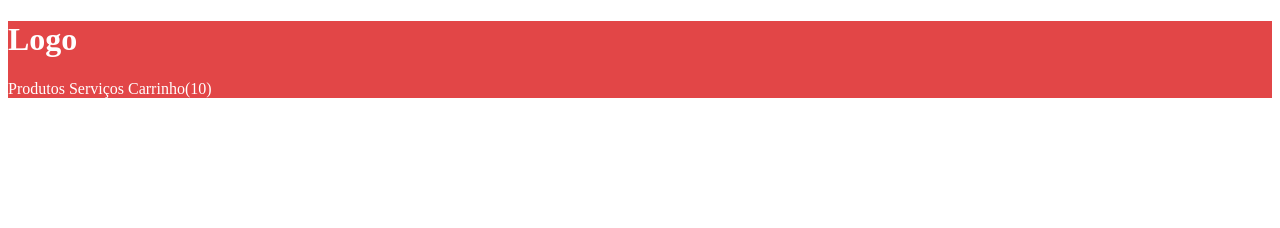
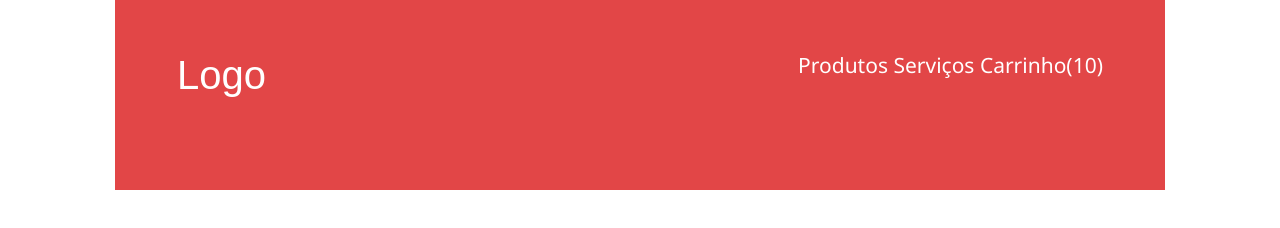
Before and after one commit to CarloosBR/curso-front-end, a plain HTML site: page loja-fone/index.html in a window 1280 px wide. Drawn offline with Linux system fonts and the light colour scheme.

Commit message:
Fim da terceira aula

```diff
--- a/loja-fone/header.css
+++ b/loja-fone/header.css
@@ -1,12 +1,25 @@
 header {
     background-color: #e24647;
+    color: #fff;
+    overflow: hidden;
+    margin: 0 115px;
+
+    padding: 55px 62px 95px;
 }
 
 h1 {
-    color: #fff;
+    float: left;
+    font-size: 40px;
+    font-family: Arial, Helvetica, sans-serif;
+}
+
+nav {
+    float: right;
+    font-size: 21px;
+    font-family: "Segoe UI", Tahoma, Geneva, Verdana, sans-serif;
 }
 
 a {
-    color: #fff;
+    color: inherit;
     text-decoration: none;
 }
--- a/loja-fone/index.html
+++ b/loja-fone/index.html
@@ -4,6 +4,7 @@
         <meta charset="utf-8" />
         <title>Loja de Fone</title>
 
+        <link rel="stylesheet" href="reset.css" />
         <link rel="stylesheet" href="header.css" />
     </head>
 
--- /dev/null
+++ b/loja-fone/reset.css
@@ -0,0 +1,48 @@
+/* http://meyerweb.com/eric/tools/css/reset/
+   v2.0 | 20110126
+   License: none (public domain)
+*/
+
+html, body, div, span, applet, object, iframe,
+h1, h2, h3, h4, h5, h6, p, blockquote, pre,
+a, abbr, acronym, address, big, cite, code,
+del, dfn, em, img, ins, kbd, q, s, samp,
+small, strike, strong, sub, sup, tt, var,
+b, u, i, center,
+dl, dt, dd, ol, ul, li,
+fieldset, form, label, legend,
+table, caption, tbody, tfoot, thead, tr, th, td,
+article, aside, canvas, details, embed,
+figure, figcaption, footer, header, hgroup,
+menu, nav, output, ruby, section, summary,
+time, mark, audio, video {
+	margin: 0;
+	padding: 0;
+	border: 0;
+	font-size: 100%;
+	font: inherit;
+	vertical-align: baseline;
+}
+/* HTML5 display-role reset for older browsers */
+article, aside, details, figcaption, figure,
+footer, header, hgroup, menu, nav, section {
+	display: block;
+}
+body {
+	line-height: 1;
+}
+ol, ul {
+	list-style: none;
+}
+blockquote, q {
+	quotes: none;
+}
+blockquote:before, blockquote:after,
+q:before, q:after {
+	content: '';
+	content: none;
+}
+table {
+	border-collapse: collapse;
+	border-spacing: 0;
+}
```
